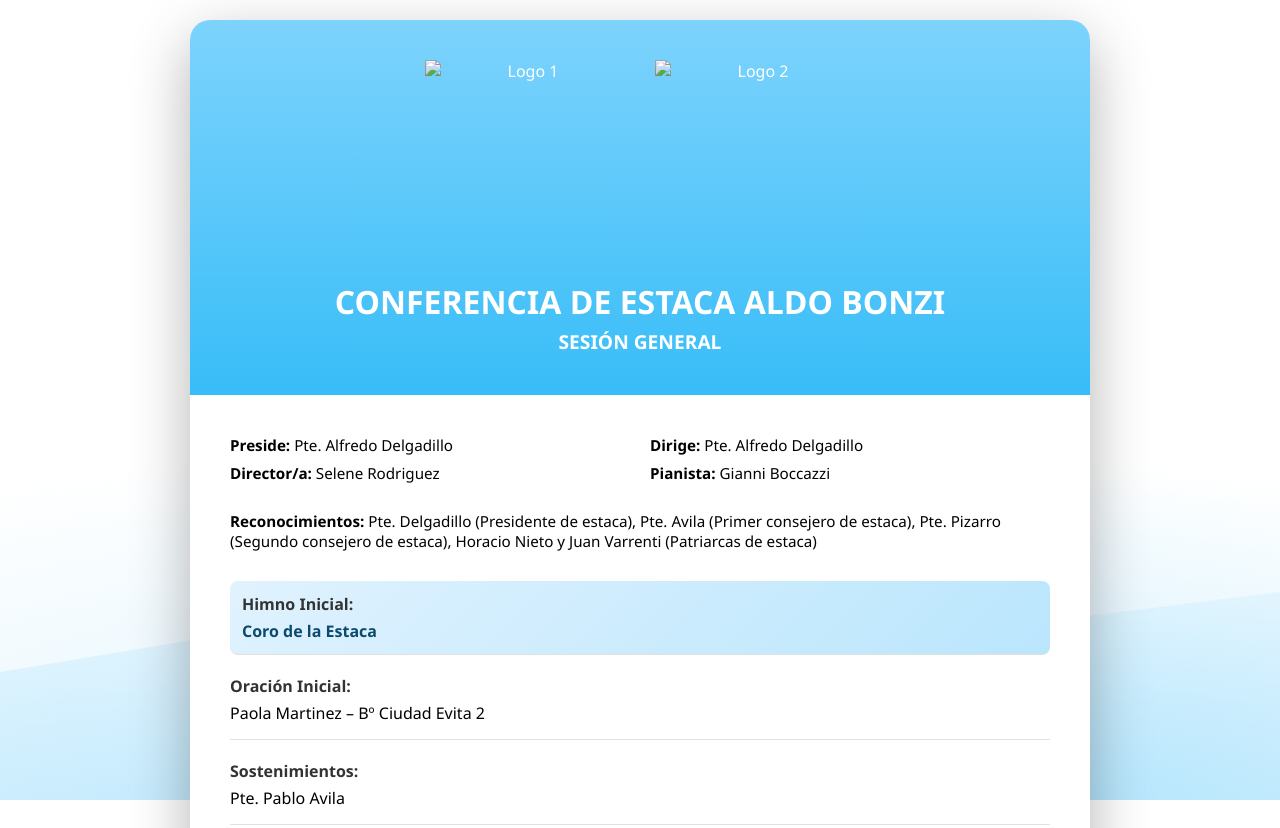
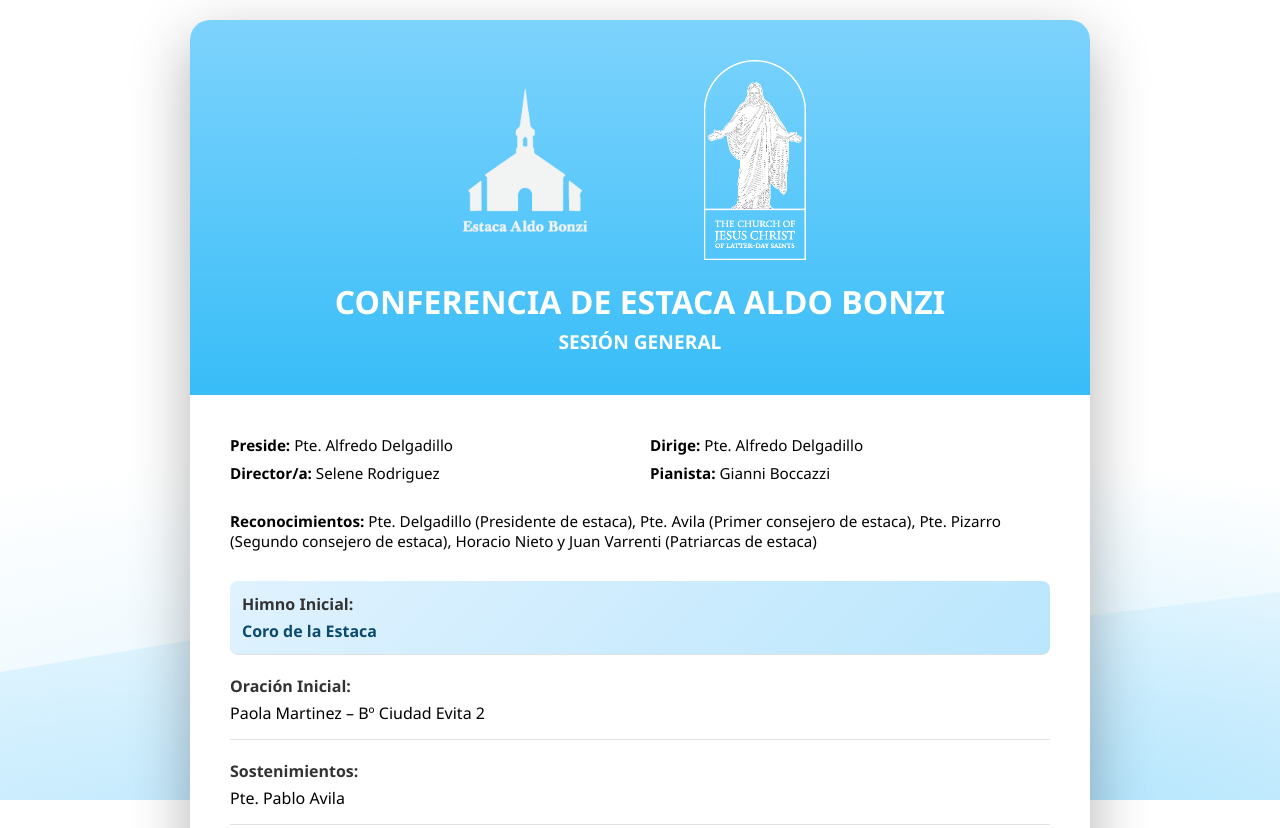
Before and after one commit to Davemnt/Conferencia-Sesion-General, a plain HTML site: page index.html in a window 1280 px wide. Shown: the top 828 px of the page. Drawn offline with Linux system fonts and the light colour scheme; the site is published under a folder, as on GitHub Pages, so addresses that start at the root find nothing.

Commit message:
Cambio en la ruta de las imagenes

```diff
--- a/index.html
+++ b/index.html
@@ -10,8 +10,8 @@
     <div class="container">
         <header>
             <div class="logo">
-                <img src="/images/logo.png" alt="Logo 1">
-                <img src="/images/lds-logo.png" alt="Logo 2">
+                <img src="images/logo.png" alt="Logo 1">
+                <img src="images/lds-logo.png" alt="Logo 2">
             </div>
             <h1>CONFERENCIA DE ESTACA ALDO BONZI</h1>
             <p class="subtitle">SESIÓN GENERAL</p>
```
